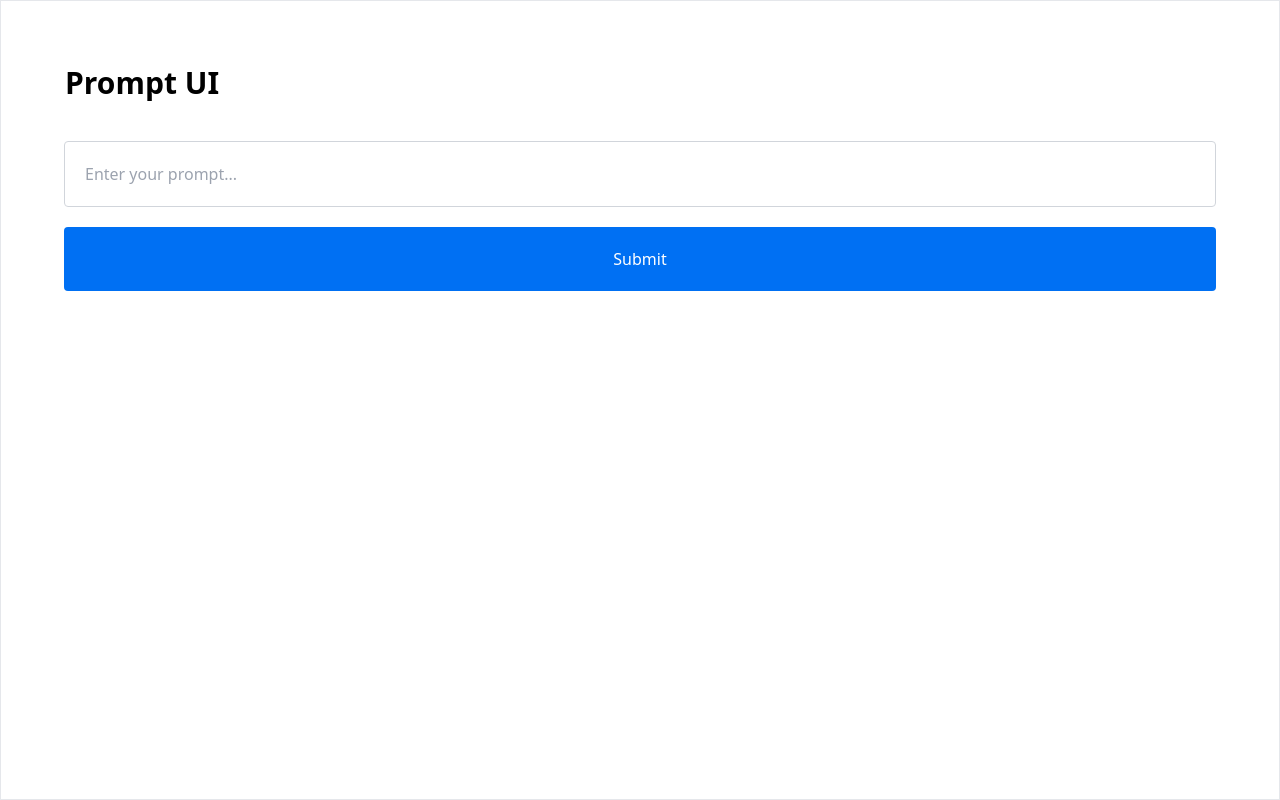
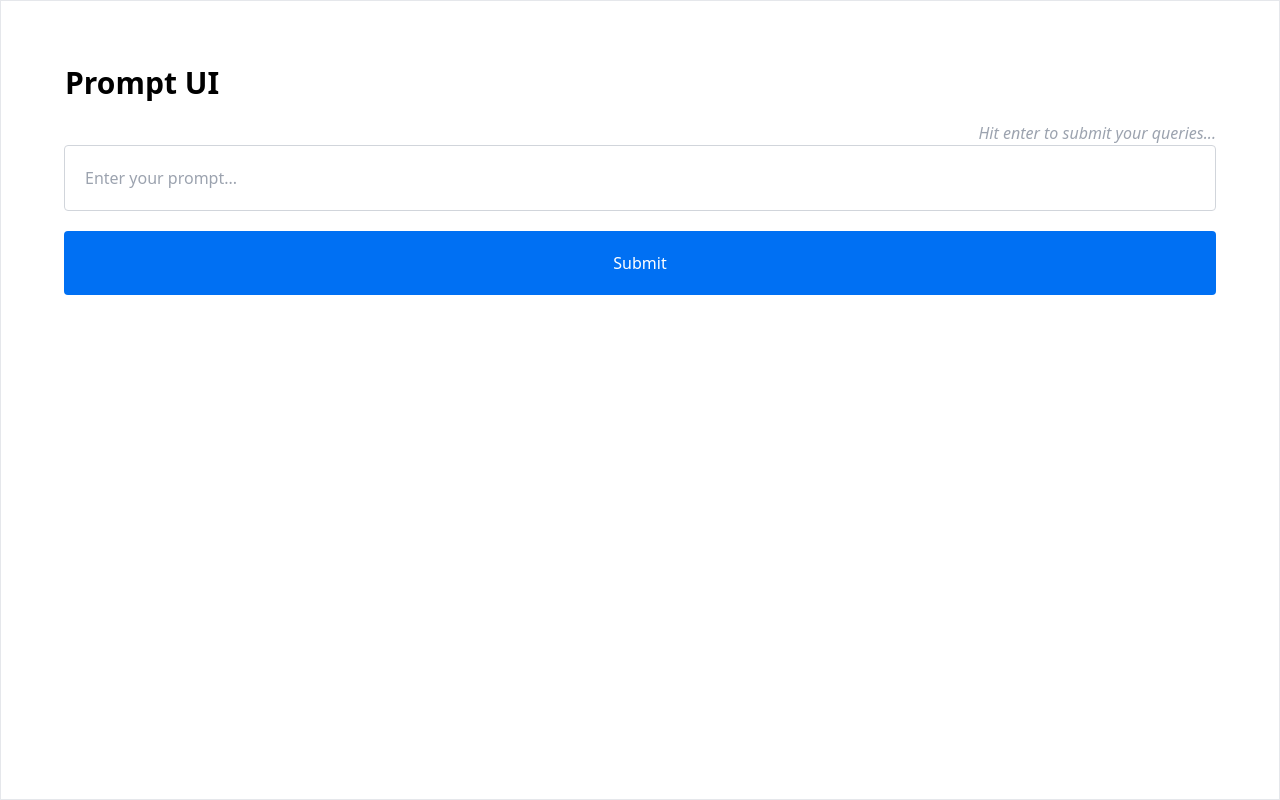
Before and after one commit to thatjuancodes/prompt-ui-next, a Next.js app: page /prompt in a window 1280 px wide. Built offline with nearby package versions, Linux system fonts and the light colour scheme.

Commit message:
add tip for submitting queries

```diff
--- a/app/prompt/page.tsx
+++ b/app/prompt/page.tsx
@@ -63,6 +63,7 @@ export default function Prompt() {
       </div>
 
       <div className={`transition-transform duration-1000 ease-in-out fixed left-16 right-16 ${isSubmitted ? `transform ${styles.translateY2full} bottom-0` : 'transform translate-y-0'}`}>
+        <span className="float-right text-gray-400 italic">Hit enter to submit your queries...</span>
         {isSubmitted ?
           <TextArea label="Enter your prompt..." value={userInput} onChange={setUserInput} onKeyDown={handleKeyDown} />
         :
```
